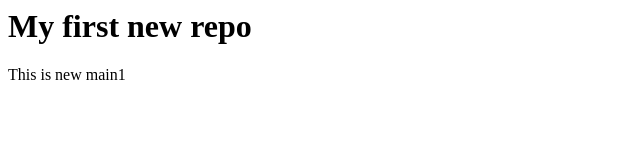
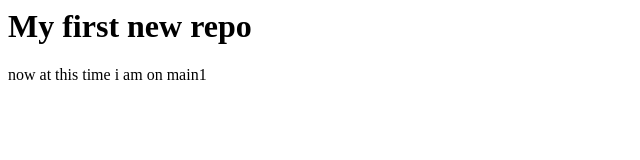
Before and after one commit to student-drdo/LocalRepo, a plain HTML site: page index.html in a window 1280 px wide. Shown: the full height of the page, 0-640 px from the left. Drawn offline with Linux system fonts and the light colour scheme.

Commit message:
Add new main1

```diff
--- a/index.html
+++ b/index.html
@@ -1,2 +1,2 @@
 <h1>My first new repo</h1>
-<p>This is new main1</p>
+<p>now at this time i am on main1</p>
```
